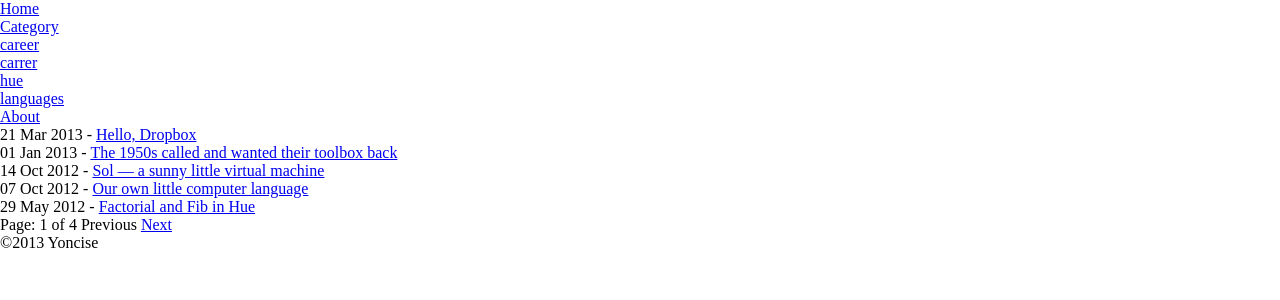
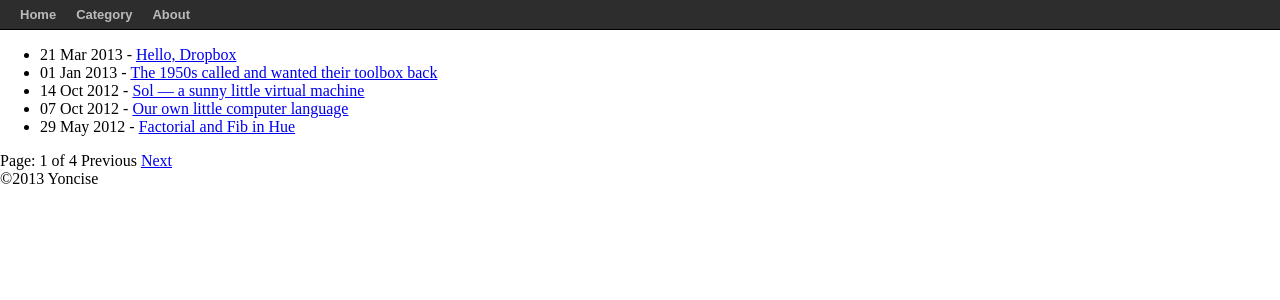
Before and after one commit to Y0nder/y0nder.github.io, a Jekyll site: the page built from index.html, in a window 1280 px wide. Shown: the top 300 px of the page. Built offline with Jekyll 4.4.1, drawn with Linux system fonts in a browser that asks for light colours; the list of posts is cut into pages by our own code.

Commit message:
nav almost finish

```diff
--- a/css/style.css
+++ b/css/style.css
@@ -1,5 +1,58 @@
-* {
+body {
     margin: 0;
+}
+
+nav {
+    background: #2d2d2d;
+    border-bottom: 1px solid #000;
+}
+
+nav:after {
+    content: "";
+    clear: both;
+    display: block;
+}
+
+nav ul {
+    margin: 0;
+    padding: 0 10px;
+    float: left;
+}
+
+nav ul li {
+    float: left;
+    position: relative;
+    list-style: none;
+}
+
+nav ul li a {
+    font: 13px/27px arial,sans-serif;
+    font-weight: bold;
+}
+
+nav ul li > a {
+    color: #bbb;
+    text-decoration: none;
+    display: block;
+    padding: 1px 10px;
+}
+
+nav ul li:hover > ul {
+    display: block;
+}
+
+nav ul li a:hover {
+    color: #fff;
+}
+
+nav ul li ul li {
+    float: none;
+    display: block;
+}
+
+nav ul li ul {
+    background: #2d2d2d;
+    display: none;
     padding: 0;
-    position: relative;
+    position: absolute;
 }
```
